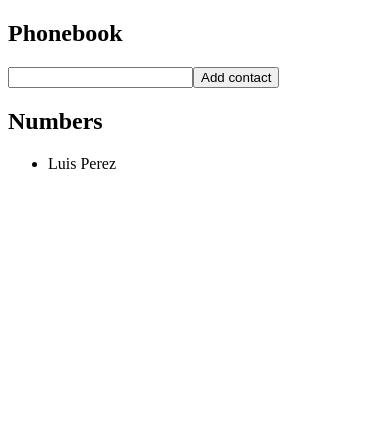
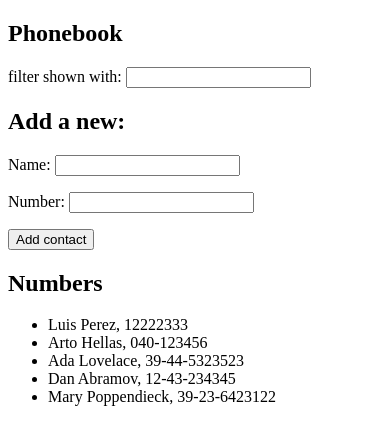
Before and after one commit to miguel-atencio-vargas/Full-Stack-Open-Bootcamp, a React (Create React App) app in the folder part2/phonebook/: page / in a window 390 px wide. Shown: the top 444 px of the page. Built offline with nearby package versions, Linux system fonts and the light colour scheme.

Commit message:
2.8: The phone book Step 3 - solved

```diff
--- a/part2/phonebook/src/App.js
+++ b/part2/phonebook/src/App.js
@@ -1,41 +1,76 @@
-import React, {useState} from 'react';
+import React, { useState } from 'react';
 
 
 const App = () => {
-  const [persons, setPersons] = useState([{name: 'Luis Perez'}]);
+  const [persons, setPersons] = useState([
+    { name: 'Luis Perez', number: '12222333' },
+    { name: 'Arto Hellas', number: '040-123456' },
+    { name: 'Ada Lovelace', number: '39-44-5323523' },
+    { name: 'Dan Abramov', number: '12-43-234345' },
+    { name: 'Mary Poppendieck', number: '39-23-6423122' }
+  ]);
   const [newPerson, setNewPerson] = useState('');
+  const [newPhone, setNewPhone] = useState('');
+  const [searchedPersons, setSearchedPersons] = useState([]);
+  const [thereIsAnInput, setThereIsAnInput] = useState(false);
 
   const addPerson = (e) => {
     e.preventDefault();
-    if (!newPerson) return;
-
-    const samePerson = persons.filter(item => item.name === newPerson);
+    const samePerson = persons.filter(({name}) => name.toLocaleLowerCase() === newPerson.toLocaleLowerCase());
     if (samePerson.length !== 0) {
       alert(`${newPerson} is already added to Phonebook.`);
       return;
     }
 
     const newPersonObject = {
-      name: newPerson
+      name: newPerson,
+      number: newPhone
     }
     setPersons(persons.concat(newPersonObject));
     setNewPerson('');
+    setNewPhone('');
   }
 
-  const handleNameChange = (e) => {
-    setNewPerson(e.target.value);
+  const handleNameChange = (e) => setNewPerson(e.target.value);
+  const handlePhoneChange = (e) => setNewPhone(e.target.value);
+
+  const handleSearchChange = (e) => {
+    if (e.target.value.length > 0) {
+      setThereIsAnInput(true);
+      const personsFinded = persons.filter(({ name }) => {
+        const regExp = new RegExp(e.target.value, 'gi');
+        return regExp.test(name)
+      });
+      setSearchedPersons(personsFinded);
+    } else {
+      setThereIsAnInput(false);
+      setSearchedPersons([])
+    }
   }
 
-  return(
+  const personsToShow = searchedPersons.length || thereIsAnInput > 0? searchedPersons:persons;
+
+  return (
     <>
       <h2>Phonebook</h2>
+      <div>
+        <span>filter shown with: <input onChange={handleSearchChange}/></span>
+      </div>
       <form onSubmit={addPerson}>
-        <input onChange={handleNameChange} value={newPerson} />
-        <button type='submit' >Add contact</button>
+        <h2>Add a new:</h2>
+        <p>
+          <label>Name: </label>
+          <input onChange={handleNameChange} value={newPerson} required />
+        </p>
+        <p>
+          <label>Number: </label>
+          <input onChange={handlePhoneChange} value={newPhone} required />
+        </p>
+        <button type='submit'>Add contact</button>
       </form>
       <h2>Numbers</h2>
       <ul>
-        {persons.map(item => <li key={item.name}>{item.name}</li>)}
+        {personsToShow.map(item => <li key={item.name}> {item.name}, {item.number} </li>)}
       </ul>
     </>
   )
```
